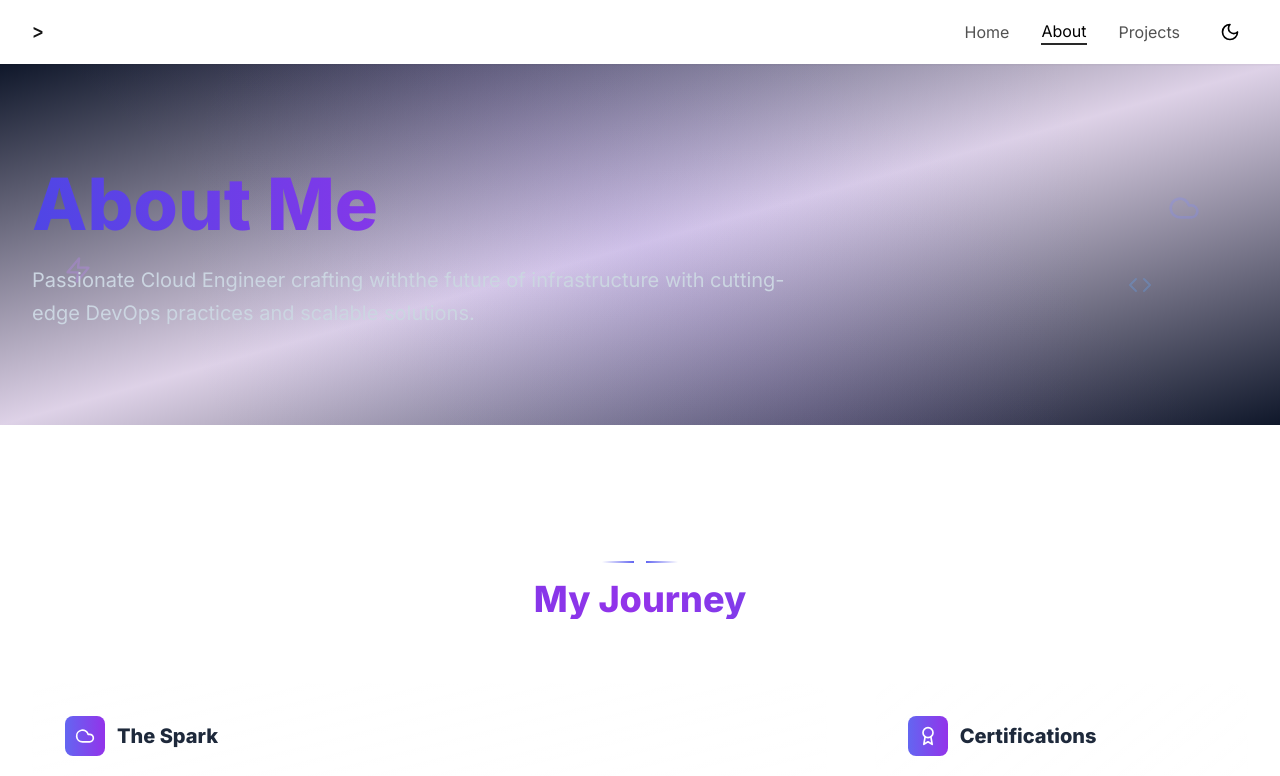
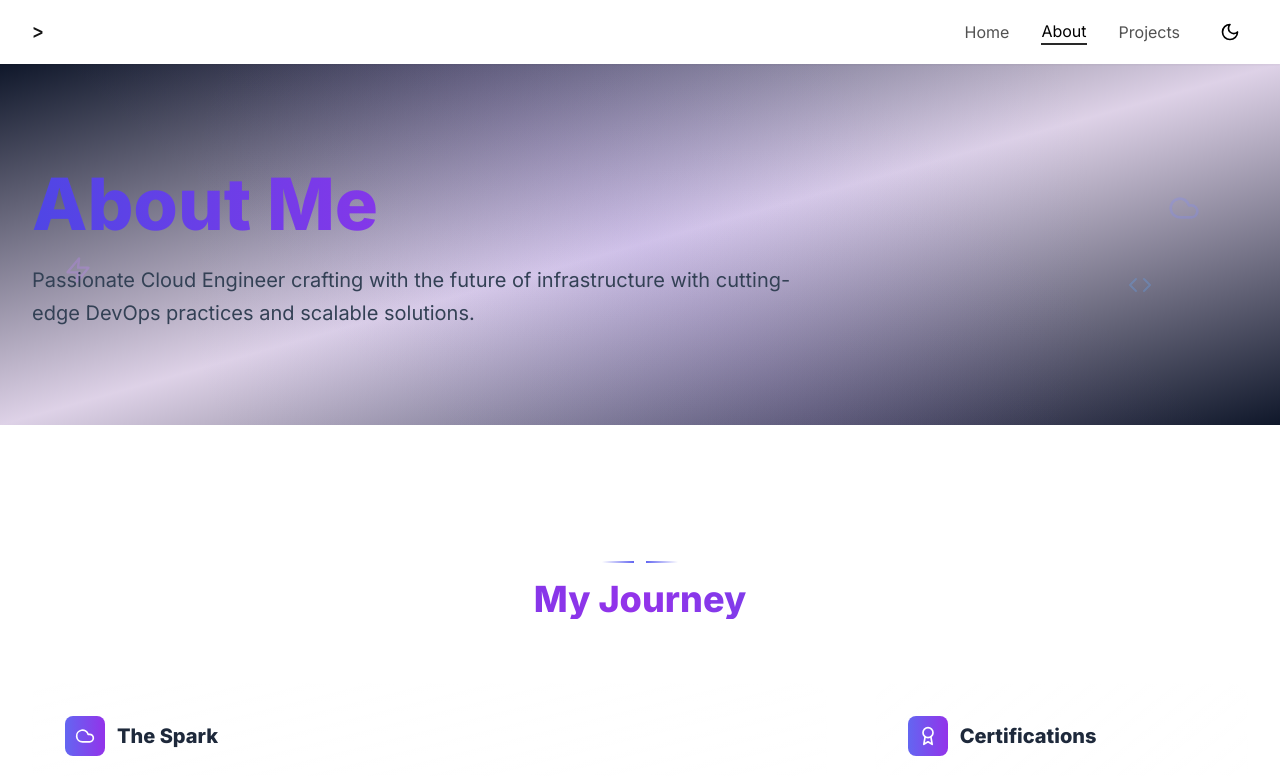
Before and after one commit to yashaswi29/Portfolio, a React (Vite) app: page /about in a window 1280 px wide. Shown: the top 776 px of the page. Built offline with nearby package versions, Linux system fonts and the light colour scheme.

Commit message:
fix: about page secription, change on dark-white themes

```diff
--- a/src/pages/About.tsx
+++ b/src/pages/About.tsx
@@ -51,9 +51,9 @@ const About: React.FC = () => {
                 About Me
               </h1>
 
-              <p className="text-xl text-slate-300 leading-relaxed max-w-3xl">
-                Passionate Cloud Engineer crafting withthe future of infrastructure with cutting-edge DevOps practices and scalable solutions.
-              </p>
+                <p className="text-xl leading-relaxed max-w-3xl text-slate-700 dark:text-white">
+                Passionate Cloud Engineer crafting with the future of infrastructure with cutting-edge DevOps practices and scalable solutions.
+                </p>
             </div>
           </div>
         </div>
```
